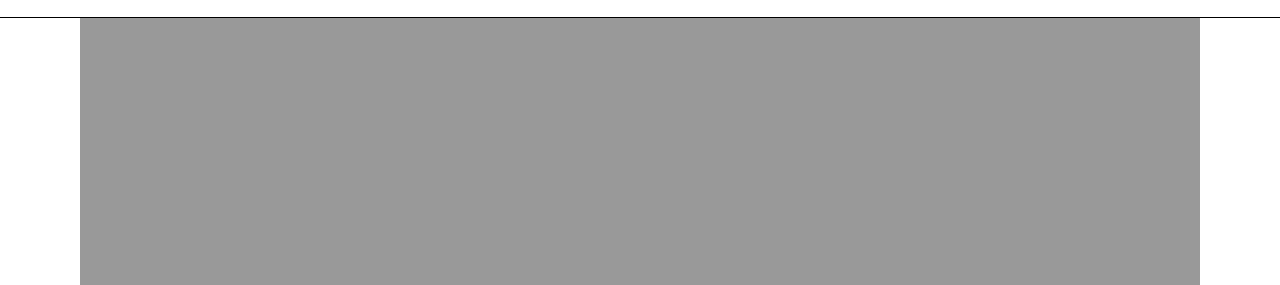
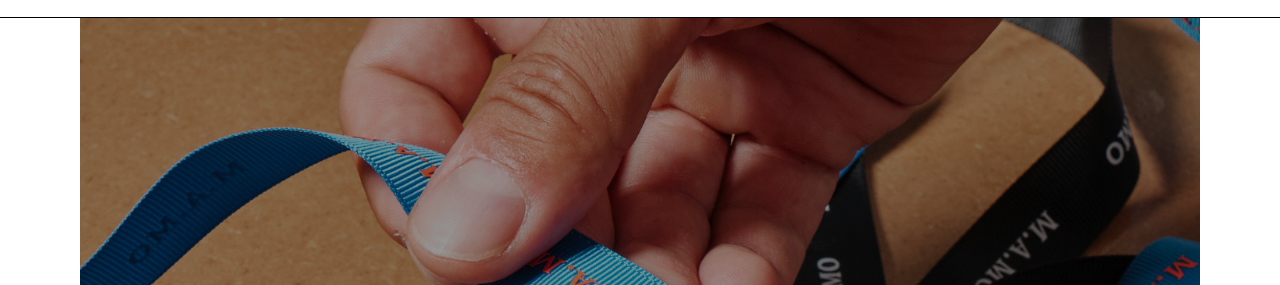
Before and after one commit to Gemmacentr/MAMO, a plain HTML site: page index.html in a window 1280 px wide. Shown: the part 95-380 px from the top of the page. Drawn offline with nearby package versions, Linux system fonts and the light colour scheme; the site is published under a folder, as on GitHub Pages, so addresses that start at the root find nothing.

Commit message:
feat(general)secondoCommit

```diff
--- a/js/js.js
+++ b/js/js.js
@@ -17,3 +17,7 @@ $(document).ready(function () {
         });
     })
 })
+ScrollReveal({ reset: true });
+ScrollReveal().reveal('.banner', { easing: "ease-in", delay: 100 });
+ScrollReveal().reveal('.shop', { easing: "ease-in", delay: 100 });
+ScrollReveal().reveal('.about', { easing: "ease-in", delay: 100 });
--- a/style/style.css
+++ b/style/style.css
@@ -23,6 +23,11 @@ body {
     line-height: 1.8;
     font-weight: 400;
     min-height: 100vh;
+    display: flex;
+    -webkit-box-orient: vertical;
+    -webkit-box-direction: normal;
+    flex-direction: column;
+    padding-bottom: 30px;
 
 
 }
@@ -191,7 +196,7 @@ section {
     min-height: 100vh;
     position: relative;
     background: rgb(255, 250, 245);
-    background: linear-gradient(rgba(0, 0, 0, 0.40), rgba(0, 0, 0, 0.40)), url(/bassa/ANGELO_0\ 28.jpg);
+    background: linear-gradient(rgba(0, 0, 0, 0.40), rgba(0, 0, 0, 0.40)), url(../bassa/ANGELO_0\ 28.jpg);
     background-size: cover;
     background-attachment: fixed;
     padding-top: 100px;
```
Also changed, not shown: index.html (+2 -0 lines).
